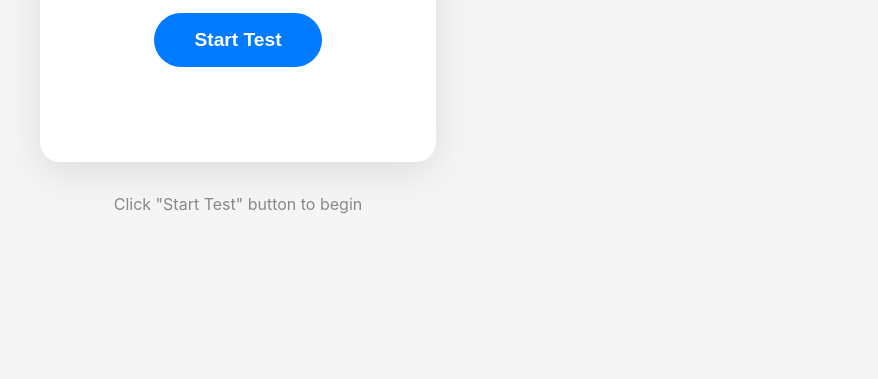
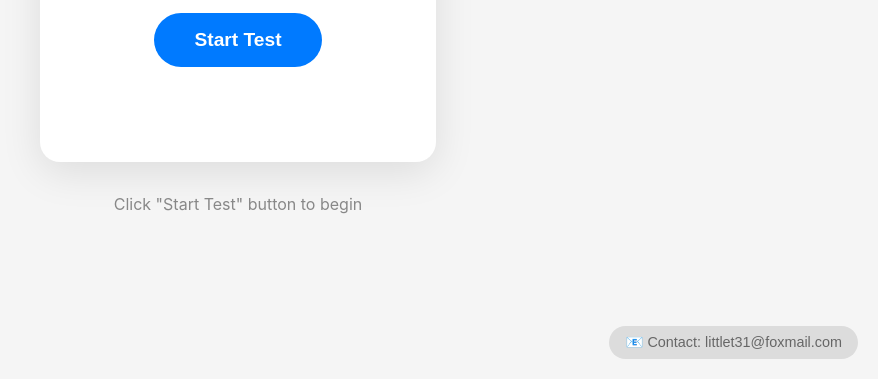
Before and after one commit to TMC12/cat-or-sloth, a plain HTML site: page index.html in a window 1280 px wide. Shown: the part 421-800 px from the top of the page, without its empty margins (402-1280 px from the left). Drawn offline with Linux system fonts and the light colour scheme.

Commit message:
Add files via upload
Add email feedback link

```diff
--- a/index.html
+++ b/index.html
@@ -142,6 +142,26 @@
             color: #333;
         }
 
+        .feedback-link {
+            position: fixed;
+            bottom: 20px;
+            right: 20px;
+            background: rgba(0,0,0,0.1);
+            border: none;
+            padding: 8px 16px;
+            border-radius: 20px;
+            cursor: pointer;
+            font-size: 0.9rem;
+            color: #666;
+            transition: all 0.3s ease;
+            text-decoration: none;
+        }
+
+        .feedback-link:hover {
+            background: rgba(0,0,0,0.2);
+            color: #333;
+        }
+
         @media (max-width: 600px) {
             h1 {
                 font-size: 1.8rem;
@@ -168,6 +188,7 @@
 </head>
 <body>
     <button class="lang-switch" id="langSwitch" onclick="toggleLanguage()">中文 | English</button>
+    <button class="feedback-link" id="feedbackLink" onclick="copyEmail()">📧 联系我：littlet31@foxmail.com</button>
     <div class="container">
         <h1 id="pageTitle">反应速度测试</h1>
         <p class="subtitle" id="pageSubtitle">测试你的反应速度有多快！</p>
@@ -206,7 +227,9 @@
                 cat: '电竞选手水平，可以打职业了。',
                 eagle: '眼疾手快，超出平均水平。',
                 human: '普通反应，继续加油。',
-                sloth: '你是不是在喝茶的时候点的？'
+                sloth: '你是不是在喝茶的时候点的？',
+                feedback: '📧 联系我：littlet31@foxmail.com',
+                copied: '✅ 已复制邮箱地址'
             },
             en: {
                 title: 'Reaction Speed Test',
@@ -228,7 +251,9 @@
                 cat: 'Pro gamer level. Time to go competitive.',
                 eagle: 'Sharp reflexes. Above average.',
                 human: 'Average reaction. Keep practicing.',
-                sloth: 'Were you sipping tea when you clicked?'
+                sloth: 'Were you sipping tea when you clicked?',
+                feedback: '📧 Contact: littlet31@foxmail.com',
+                copied: '✅ Email copied'
             }
         };
 
@@ -254,6 +279,7 @@
             document.getElementById('startBtn').textContent = t.startBtn;
             document.getElementById('retryBtn').textContent = t.retryBtn;
             document.getElementById('langSwitch').textContent = currentLang === 'zh' ? '中文 | English' : 'English | 中文';
+            document.getElementById('feedbackLink').textContent = t.feedback;
 
             // 更新当前显示的状态文案
             if (isWaiting) {
@@ -398,6 +424,16 @@
             e.stopPropagation();
         });
 
+        function copyEmail() {
+            const t = texts[currentLang];
+            navigator.clipboard.writeText('littlet31@foxmail.com').then(() => {
+                const btn = document.getElementById('feedbackLink');
+                const original = btn.textContent;
+                btn.textContent = t.copied;
+                setTimeout(() => { btn.textContent = original; }, 1500);
+            });
+        }
+
         // 防止双击缩放（移动端）
         document.addEventListener('dblclick', function(e) {
             e.preventDefault();
```
